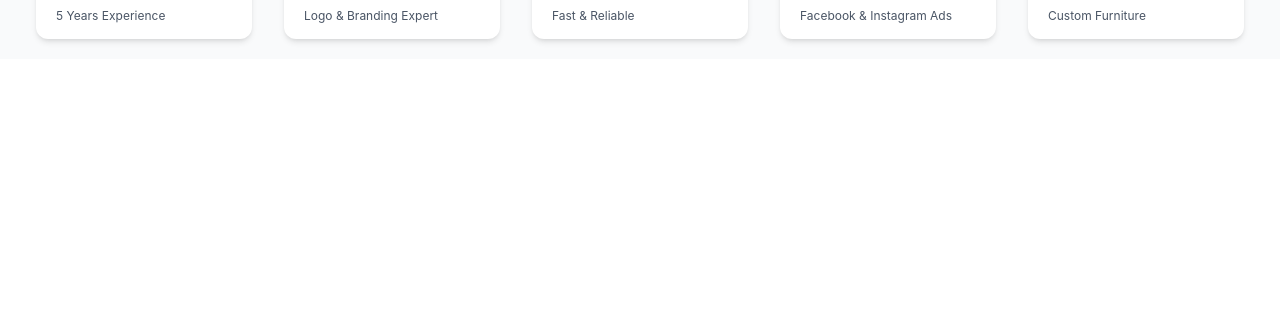
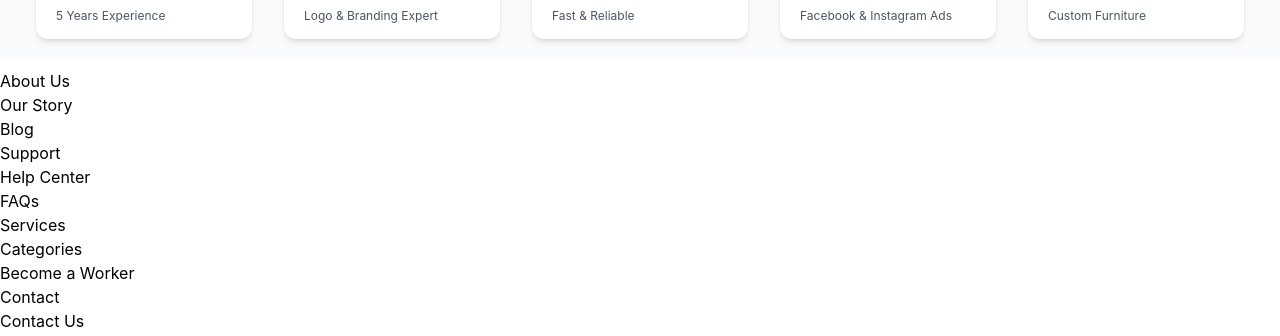
Before and after one commit to umarfarooqdev789/Job-Hunt, a React (Vite) app: page / in a window 1280 px wide. Shown: the part 1074-1410 px from the top of the page. Before the commit the page ends 1143 px from the top, so only its background shows below. Built offline with nearby package versions, Linux system fonts and the light colour scheme.

Commit message:
Add Footer

```diff
--- a/src/App.jsx
+++ b/src/App.jsx
@@ -2,6 +2,7 @@ import Navbar from "./Components/Navbar";
 import Hero from "./Components/Hero";
 import Popular from "./Components/PopularService";
 import TopWorkers from "./Components/TopWorkers";
+import Footer from "./Components/Footer";
 
 function App() {
   return (
@@ -10,6 +11,7 @@ function App() {
       <Hero />
       <Popular/>
       <TopWorkers/>
+      <Footer/>
     </div>
   );
 }
--- /dev/null
+++ b/src/Components/Footer.jsx
@@ -0,0 +1,51 @@
+function Footer(params) {
+    return (
+        <>
+            <div>
+                <h1>About Us</h1>
+                <ul>
+                    <li>
+                        Our Story
+                    </li>
+                    <li>
+                        Blog
+                    </li>
+                </ul>
+            </div>
+            <div>
+                <h1>Support</h1>
+                <ul>
+                    <li>
+                        Help Center
+                    </li>
+                    <li>
+                        FAQs
+                    </li>
+                </ul>
+            </div>
+            <div>
+                <h1>Services</h1>
+                <ul>
+                    <li>
+                        Categories
+                    </li>
+                    <li>
+                        Become a Worker
+                    </li>
+                </ul>
+            </div>
+            <div>
+                <h1>Contact</h1>
+                <ul>
+                    <li>
+                        Contact Us
+                    </li>
+                    <li>
+                        Privacy Policy
+                    </li>
+                </ul>
+            </div>
+        </>
+    )
+}
+export default Footer
```
